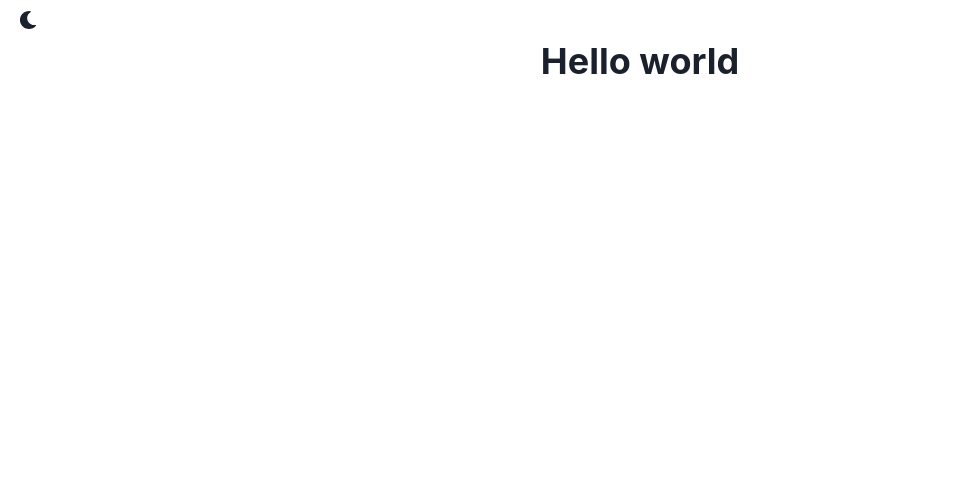
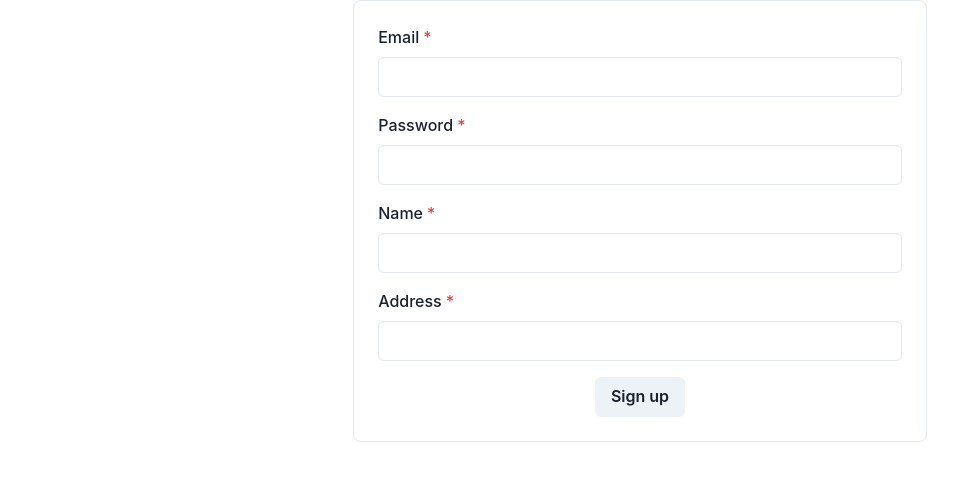
Before and after one commit to jasonfyw/feed-forward, a React (Create React App) app: page /vendor/signup in a window 1280 px wide. Shown: the top 480 px of the page, without its empty margins (0-970 px from the left). Built offline with nearby package versions, Linux system fonts and the light colour scheme.

Commit message:
wip: signup forms

```diff
--- a/package.json
+++ b/package.json
@@ -9,14 +9,19 @@
     "@testing-library/jest-dom": "^5.16.5",
     "@testing-library/react": "^13.4.0",
     "@testing-library/user-event": "^14.4.3",
+    "@types/firebase": "^3.2.1",
     "@types/jest": "^28.1.8",
     "@types/node": "^12.20.55",
     "@types/react": "^18.0.28",
     "@types/react-dom": "^18.0.11",
+    "@types/react-router-dom": "^5.3.3",
+    "firebase": "^9.18.0",
     "framer-motion": "^6.5.1",
     "react": "^18.2.0",
     "react-dom": "^18.2.0",
     "react-icons": "^3.11.0",
+    "react-router": "^6.9.0",
+    "react-router-dom": "^6.9.0",
     "react-scripts": "5.0.1",
     "typescript": "^4.9.5",
     "web-vitals": "^2.1.4"
--- a/src/App.tsx
+++ b/src/App.tsx
@@ -1,17 +1,22 @@
 import * as React from "react"
 import {
   ChakraProvider,
-  Box,
-  theme,
-  Heading,
+  theme
 } from "@chakra-ui/react"
-import { ColorModeSwitcher } from "./ColorModeSwitcher"
+// import { ColorModeSwitcher } from "./ColorModeSwitcher"
+import { BrowserRouter, Route, Routes } from 'react-router-dom';
+import Home from "./pages/Home";
+import SignUpVendor from "./pages/SignUpVendor";
 
 export const App = () => (
     <ChakraProvider theme={theme}>
-        <ColorModeSwitcher/>
-        <Box textAlign="center" fontSize="xl">
-            <Heading>Hello world</Heading>
-        </Box>
+        {/* <ColorModeSwitcher/> */}
+        <BrowserRouter>
+            <Routes>
+                <Route index path="/" element={<Home />} />
+                <Route path="/vendor/signup" element={<SignUpVendor />} />
+            </Routes>
+        </BrowserRouter>
+
     </ChakraProvider>
 )
--- /dev/null
+++ b/src/components/SignUpForm/SignUpForm.tsx
@@ -0,0 +1,59 @@
+import { Box, Button, FormControl, FormHelperText, FormLabel, Input, VStack } from '@chakra-ui/react';
+import React, { useState } from 'react';
+import { Field } from '../../types';
+
+
+interface SignUpFormProps {
+    fields: Field[];
+    stateValues: Record<string, string>;
+    setStateValues: (r: any) => void;
+    handleSubmit: () => void;
+}
+
+const SignUpForm = (props: SignUpFormProps) => {
+    const [errors, setErrors] = useState<Record<string, string>>({});
+
+    const handleChange = (event: React.ChangeEvent<HTMLInputElement>) => {
+        const { name, value } = event.target;
+        props.setStateValues((prevState: any) => ({
+            ...prevState,
+            [name]: value,
+        }));
+    };
+
+    const handleSubmit = (event: React.FormEvent<HTMLFormElement>) => {
+        event.preventDefault();
+        const requiredFields = props.fields.filter((field) => field.required !== false);
+        const missingFields = requiredFields.filter((field) => !props.stateValues[field.name]);
+
+        if (missingFields.length > 0) {
+            const newErrors = missingFields.reduce(
+                (errors, field) => ({ ...errors, [field.name]: `${field.label} is required` }),
+                {}
+            );
+            setErrors(newErrors);
+            return;
+        }
+
+        props.handleSubmit()
+    };
+
+    return (
+        <Box borderWidth="1px" borderRadius="lg" p="6">
+            <form onSubmit={handleSubmit}>
+                <VStack spacing="4">
+                    {props.fields.map((field) => (
+                        <FormControl key={field.name} isRequired={field.required !== false}>
+                            <FormLabel>{field.label}</FormLabel>
+                            <Input type={field.name} name={field.name} value={props.stateValues[field.name]} onChange={handleChange} />
+                            {errors[field.name] && <FormHelperText color="red.500">{errors[field.name]}</FormHelperText>}
+                        </FormControl>
+                    ))}
+                    <Button type="submit">Sign up</Button>
+                </VStack>
+            </form>
+        </Box>
+    );
+}
+
+export default SignUpForm;
--- /dev/null
+++ b/src/components/SignUpForm/index.tsx
@@ -0,0 +1 @@
+export { default } from './SignUpForm'
--- /dev/null
+++ b/src/pages/Home/Home.tsx
@@ -0,0 +1,14 @@
+import { Container, Heading } from '@chakra-ui/react';
+import React from 'react';
+
+const Home = () => {
+    return (
+        <Container>
+            <Heading>
+                HTG Project
+            </Heading>
+        </Container>
+    );
+}
+
+export default Home;
--- /dev/null
+++ b/src/pages/Home/index.tsx
@@ -0,0 +1 @@
+export { default } from './Home'
--- /dev/null
+++ b/src/pages/SignUpConsumer/index.tsx
@@ -0,0 +1 @@
+export { default } from './SignUpConsumer'
--- /dev/null
+++ b/src/pages/SignUpVendor/SignUpVendor.tsx
@@ -0,0 +1,37 @@
+import { Container } from '@chakra-ui/react';
+import React, { useState } from 'react';
+import SignUpForm from '../../components/SignUpForm';
+
+
+const SignUpVendor = () => {
+    const [stateValues, setStateValues] = useState({
+        email: '',
+        password: '',
+        name: '',
+        address: '',
+    });
+
+    const fields = [
+        { name: 'email', label: 'Email' },
+        { name: 'password', label: 'Password' },
+        { name: 'name', label: 'Name' },
+        { name: 'address', label: 'Address' },
+    ];
+
+    const handleSignUp = () => {
+        console.log(stateValues)
+    }
+
+    return (
+        <Container>
+            <SignUpForm
+                fields={fields}
+                stateValues={stateValues}
+                setStateValues={setStateValues}
+                handleSubmit={handleSignUp}
+            />
+        </Container>
+    );
+}
+
+export default SignUpVendor;
--- /dev/null
+++ b/src/pages/SignUpVendor/index.tsx
@@ -0,0 +1 @@
+export { default } from './SignUpVendor'
--- /dev/null
+++ b/src/types/index.ts
@@ -0,0 +1,5 @@
+export interface Field {
+    name: string;
+    label: string;
+    required?: boolean; // add optional required prop
+}
```
Also changed, not shown: src/pages/SignUpConsumer/SignUpConsumer.tsx (added, +11 -0 lines), 1 other file (tests, documents, lock files or other folders).
